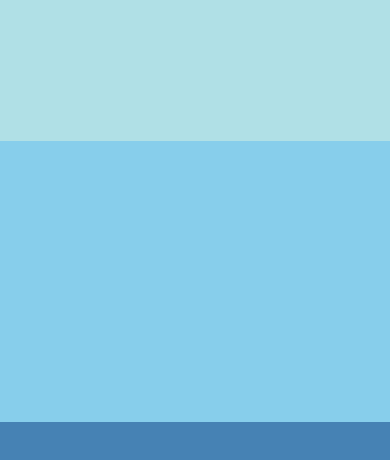
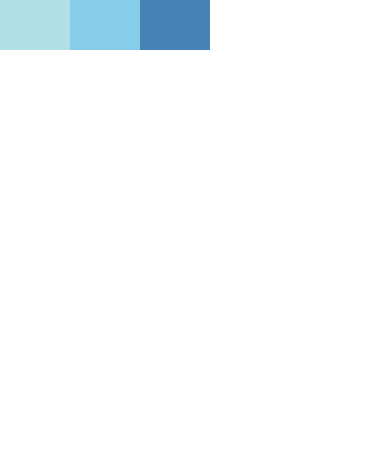
Before and after one commit to thaohoangvn/learn-react, a React Native app: screen / in a window 390 px wide. Shown: the top 460 px of the page. Built offline with nearby package versions, Linux system fonts and the light colour scheme.

Commit message:
[f] Flex Direction Basics

```diff
--- a/App.js
+++ b/App.js
@@ -1,13 +1,13 @@
 import React, { Component } from 'react';
 import { AppRegistry, Image, Text, View } from 'react-native';
 
-export default class FlexDimensionsBasics extends Component {
+export default class FlexDirectionBasics extends Component {
   render() {
     return (
-      <View style={{flex: 1}}>
-        <View style={{flex: 1, backgroundColor: 'powderblue'}}></View>
-        <View style={{flex: 2, backgroundColor: 'skyblue'}}></View>
-        <View style={{flex: 3, backgroundColor: 'steelblue'}}></View>
+      <View style={{flex: 1, flexDirection: 'row'}}>
+        <View style={{width: 70, height: 50, backgroundColor: 'powderblue'}}></View>
+        <View style={{width: 70, height: 50, backgroundColor: 'skyblue'}}></View>
+        <View style={{width: 70, height: 50, backgroundColor: 'steelblue'}}></View>
       </View>
     );
   }
```
